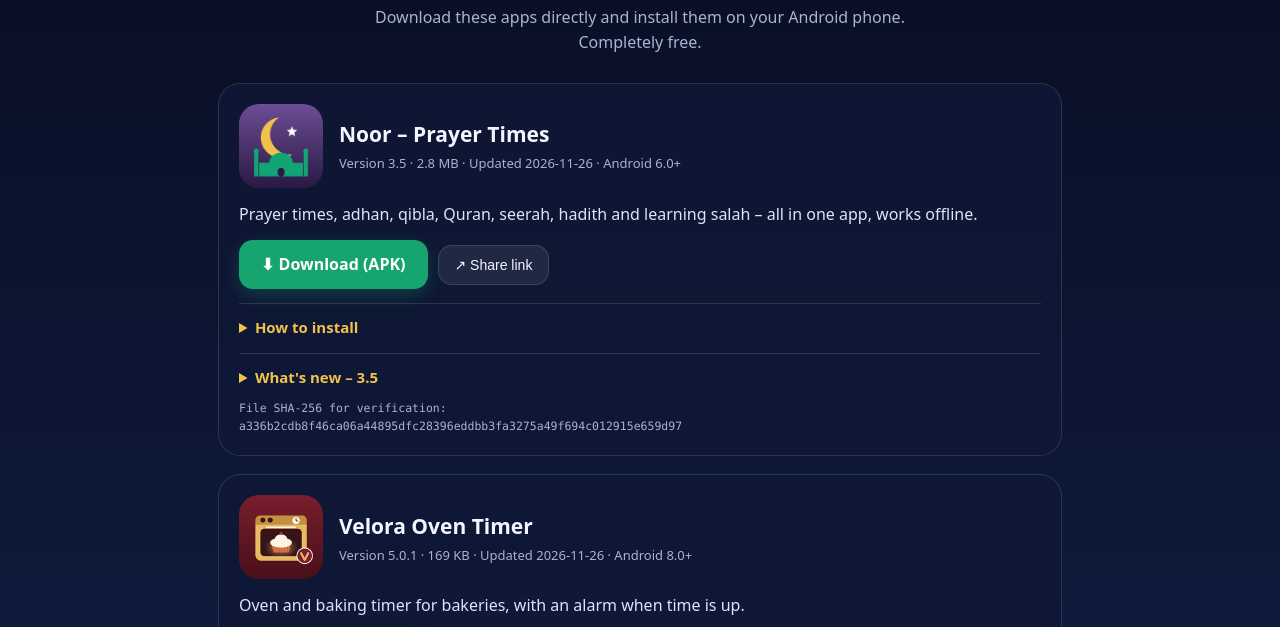
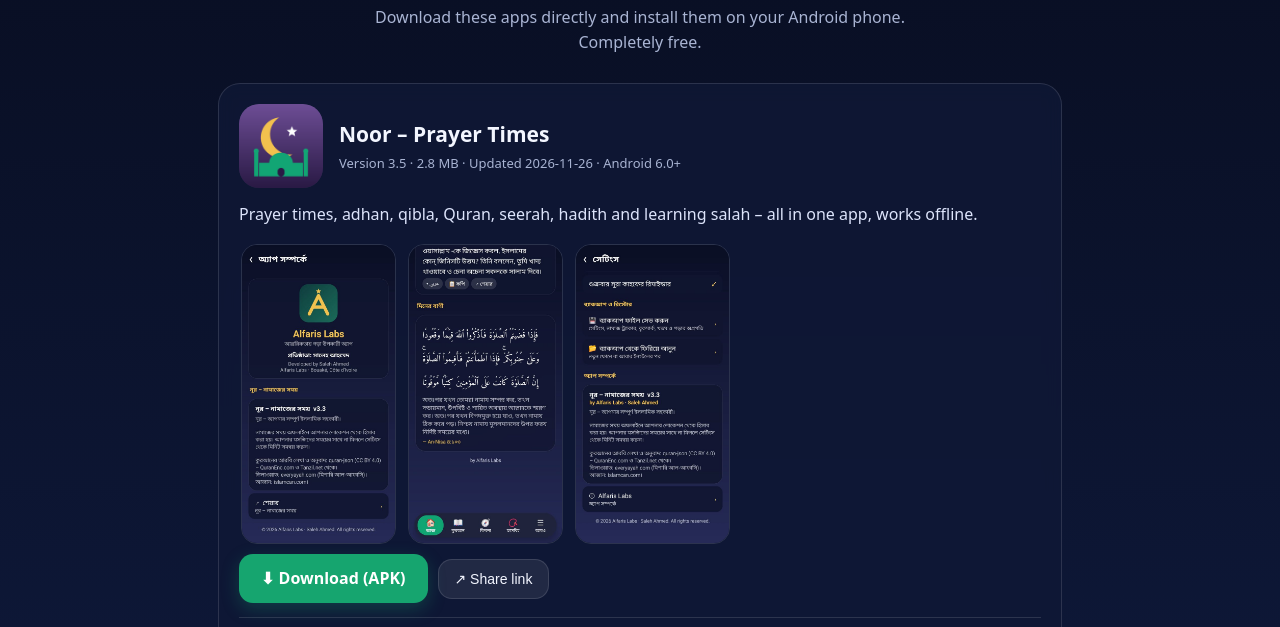
Before and after one commit to Alfaris-Group/alfaris-group.github.io, a plain HTML site: page index.html in a window 1280 px wide. Shown: the part 171-798 px from the top of the page. Drawn offline with Linux system fonts and the light colour scheme.

Commit message:
Add screenshot gallery to app cards
Co-Authored-By: Claude Sonnet 5.5 <noreply@anthropic.com>
Claude-Session: https://claude.ai/code/session_01F8GRqNypFHZdB6nS2detem

```diff
--- a/apps.json
+++ b/apps.json
@@ -38,7 +38,12 @@
           "Localised dua references",
           "Alfaris Labs about page"
         ]
-      }
+      },
+      "screens": [
+        "shots/noor-1.jpg",
+        "shots/noor-2.jpg",
+        "shots/noor-3.jpg"
+      ]
     },
     {
       "id": "oven",
--- a/index.html
+++ b/index.html
@@ -38,6 +38,10 @@ h2{font-size:21px}
 .dl:active{transform:scale(.98)}
 .ghost{background:#ffffff14;border:1px solid var(--line);color:var(--txt);padding:11px 16px;border-radius:14px;font-size:14px;cursor:pointer}
 .soon{display:inline-block;background:#f2c14e22;color:var(--gold);border:1px solid #f2c14e55;padding:6px 14px;border-radius:999px;font-weight:700;font-size:14px}
+.shots{display:flex;gap:12px;overflow-x:auto;scroll-snap-type:x mandatory;padding:4px 2px 10px;margin-top:6px}
+.shots img{height:300px;width:auto;border-radius:16px;border:1px solid var(--line);scroll-snap-align:start;cursor:zoom-in;flex:none}
+.lb{position:fixed;inset:0;background:#000d;display:flex;align-items:center;justify-content:center;z-index:9;padding:14px;cursor:zoom-out}
+.lb img{max-width:100%;max-height:100%;border-radius:14px}
 details{margin-top:14px;border-top:1px solid var(--line);padding-top:12px}
 summary{cursor:pointer;font-weight:700;color:var(--gold);font-size:15px}
 ol,ul{margin:10px 0 0 22px;color:#dde4fb;font-size:14.5px}
@@ -71,15 +75,15 @@ footer{margin-top:34px;text-align:center;color:var(--dim);font-size:12.5px}
 
 <script>
 const T = {
-  bn: {tag:"আন্তরিকতায় গড়া উপকারী অ্যাপ", h1:"আমাদের অ্যাপসমূহ", lead:"নিচের অ্যাপগুলো সরাসরি ডাউনলোড করে আপনার Android ফোনে ইনস্টল করুন। সম্পূর্ণ বিনামূল্যে।", dl:"ডাউনলোড (APK)", ver:"ভার্সন", upd:"হালনাগাদ", size:"আকার", soon:"শীঘ্রই আসছে", how:"কীভাবে ইনস্টল করবেন", new_:"এই ভার্সনে নতুন", sha:"ফাইল যাচাইয়ের SHA-256:", share:"লিংক শেয়ার", copied:"লিংক কপি হয়েছে ✓", need:"Android",
+  bn: {tag:"আন্তরিকতায় গড়া উপকারী অ্যাপ", h1:"আমাদের অ্যাপসমূহ", lead:"নিচের অ্যাপগুলো সরাসরি ডাউনলোড করে আপনার Android ফোনে ইনস্টল করুন। সম্পূর্ণ বিনামূল্যে।", dl:"ডাউনলোড (APK)", ver:"ভার্সন", upd:"হালনাগাদ", size:"আকার", shots:"অ্যাপের স্ক্রিনশট", soon:"শীঘ্রই আসছে", how:"কীভাবে ইনস্টল করবেন", new_:"এই ভার্সনে নতুন", sha:"ফাইল যাচাইয়ের SHA-256:", share:"লিংক শেয়ার", copied:"লিংক কপি হয়েছে ✓", need:"Android",
     steps:["উপরের \"ডাউনলোড\" বাটনে ট্যাপ করুন। ফাইলটি ফোনে নামবে।","ডাউনলোড শেষে ফাইলটি খুলুন। ফোন \"অজানা উৎস থেকে ইনস্টল\" অনুমতি চাইলে \"সেটিংস\" চেপে ব্রাউজারকে অনুমতি দিন।","\"ইনস্টল\" চাপুন। Google-এর সতর্কতা এলে \"তবুও ইনস্টল করুন\" (Install anyway) চাপুন।","অ্যাপ খুলে যে অনুমতি চায় (যেমন নোটিফিকেশন) সেটা দিন।"],
     note:"কেন সতর্কতা আসে? Play Store-এর বাইরে থেকে নামানো যেকোনো অ্যাপে Android এই বার্তা দেখায়। এটা ফোনের সাধারণ নিয়ম।",
     foot:"© 2026 Alfaris Labs · Saleh Ahmed · Bouaké, Côte d'Ivoire"},
-  fr: {tag:"Des applications utiles, avec sincérité", h1:"Nos applications", lead:"Téléchargez et installez directement ces applications sur votre téléphone Android. Entièrement gratuit.", dl:"Télécharger (APK)", ver:"Version", upd:"Mise à jour", size:"Taille", soon:"Bientôt disponible", how:"Comment installer", new_:"Nouveautés", sha:"SHA-256 du fichier :", share:"Partager le lien", copied:"Lien copié ✓", need:"Android",
+  fr: {tag:"Des applications utiles, avec sincérité", h1:"Nos applications", lead:"Téléchargez et installez directement ces applications sur votre téléphone Android. Entièrement gratuit.", dl:"Télécharger (APK)", ver:"Version", upd:"Mise à jour", size:"Taille", shots:"Captures d'écran", soon:"Bientôt disponible", how:"Comment installer", new_:"Nouveautés", sha:"SHA-256 du fichier :", share:"Partager le lien", copied:"Lien copié ✓", need:"Android",
     steps:["Appuyez sur « Télécharger ». Le fichier s'enregistre sur votre téléphone.","Ouvrez le fichier. Si le téléphone demande l'autorisation « sources inconnues », appuyez sur « Paramètres » et autorisez le navigateur.","Appuyez sur « Installer ». Si un avertissement de Google apparaît, choisissez « Installer quand même ».","Ouvrez l'application et accordez les autorisations demandées (par ex. notifications)."],
     note:"Pourquoi cet avertissement ? Android l'affiche pour toute application téléchargée hors du Play Store. C'est une règle générale du téléphone.",
     foot:"© 2026 Alfaris Labs · Saleh Ahmed · Bouaké, Côte d'Ivoire"},
-  en: {tag:"Useful apps, built with sincerity", h1:"Our apps", lead:"Download these apps directly and install them on your Android phone. Completely free.", dl:"Download (APK)", ver:"Version", upd:"Updated", size:"Size", soon:"Coming soon", how:"How to install", new_:"What's new", sha:"File SHA-256 for verification:", share:"Share link", copied:"Link copied ✓", need:"Android",
+  en: {tag:"Useful apps, built with sincerity", h1:"Our apps", lead:"Download these apps directly and install them on your Android phone. Completely free.", dl:"Download (APK)", ver:"Version", upd:"Updated", size:"Size", shots:"Screenshots", soon:"Coming soon", how:"How to install", new_:"What's new", sha:"File SHA-256 for verification:", share:"Share link", copied:"Link copied ✓", need:"Android",
     steps:["Tap \"Download\". The file is saved to your phone.","Open the file. If the phone asks for the \"unknown sources\" permission, tap \"Settings\" and allow your browser.","Tap \"Install\". If a Google warning appears, choose \"Install anyway\".","Open the app and allow the permissions it asks for (e.g. notifications)."],
     note:"Why the warning? Android shows this for any app downloaded outside the Play Store. It is a general phone rule.",
     foot:"© 2026 Alfaris Labs · Saleh Ahmed · Bouaké, Côte d'Ivoire"}
@@ -113,6 +117,13 @@ function render(){
     let meta = "";
     if(a.status==="live") meta = `${t.ver} ${esc(a.version)} · ${esc(a.size)} · ${t.upd} ${esc(a.date)} · ${t.need} ${esc(a.android)}`;
     c.innerHTML = `<div class="top"><div class="ic">${ic}</div><div><h2>${esc(a.name[lang])}</h2><div class="meta">${meta}</div></div></div><p class="desc">${esc(a.tagline[lang])}</p>`;
+    if(a.screens && a.screens.length){
+      const g = el("div","shots"); g.setAttribute("aria-label", t.shots);
+      a.screens.forEach(u=>{const im=el("img"); im.src=u; im.loading="lazy"; im.alt=t.shots;
+        im.onclick=()=>{const lb=el("div","lb"); const big=el("img"); big.src=u; lb.appendChild(big); lb.onclick=()=>lb.remove(); document.body.appendChild(lb)};
+        g.appendChild(im)});
+      c.appendChild(g);
+    }
     if(a.status==="live"){
       const row = el("div","btns");
       const d = el("a","dl","⬇ "+esc(t.dl)); d.href = a.file; d.setAttribute("download", a.id+"-v"+a.version+".apk");
```
Also changed, not shown: shots/noor-1.jpg (added), shots/noor-2.jpg (added), shots/noor-3.jpg (added).
